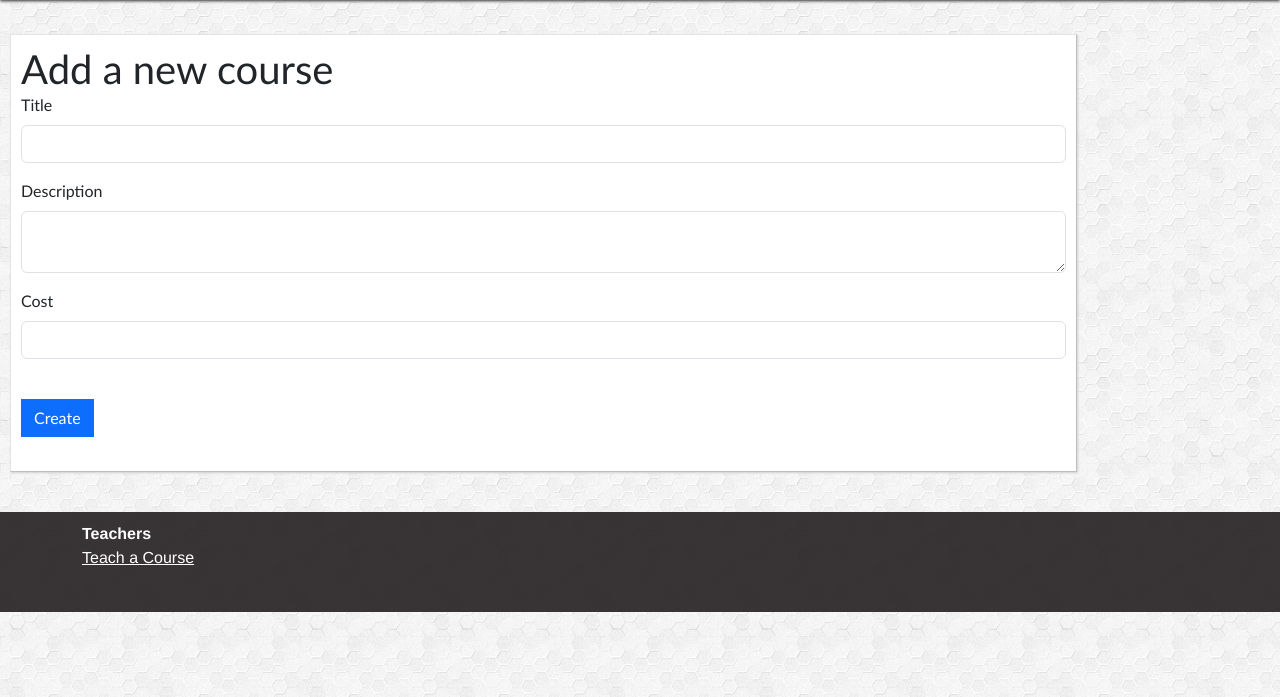
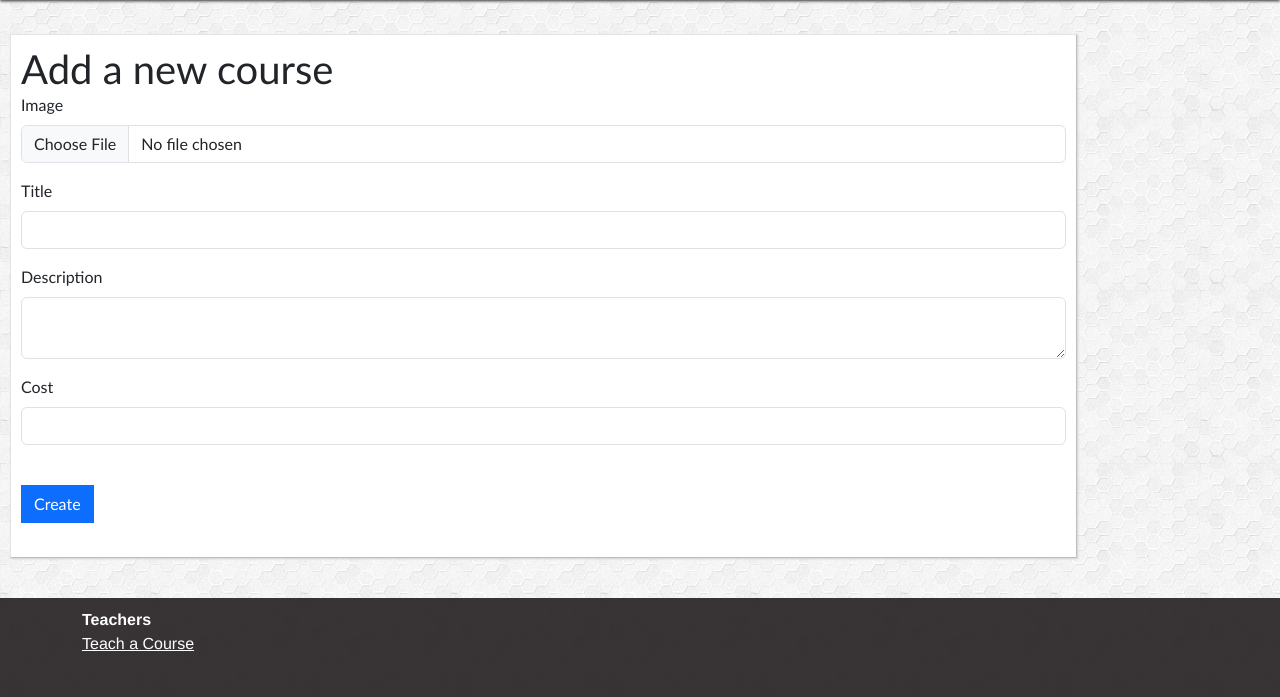
Before and after one commit to Sapho801/Flixter, a Rails app: page /instructor/courses/new in a window 1280 px wide. Shown: the part 56-753 px from the top of the page. Run offline with Rails 7, Linux system fonts and the light colour scheme; the visitor is signed in with stand-in values (Sample User, id 1); style sheets or scripts are compiled from the project's sources; some libraries are stand-ins or nearby versions.

Commit message:
First part of Lesson 20 completed , set up image uploading

```diff
--- a/app/controllers/instructor/courses_controller.rb
+++ b/app/controllers/instructor/courses_controller.rb
@@ -32,6 +32,6 @@ class Instructor::CoursesController < ApplicationController
   end
 
   def course_params
-    params.require(:course).permit(:title, :description, :cost)
+    params.require(:course).permit(:title, :description, :cost, :image)
   end
 end
--- a/app/models/course.rb
+++ b/app/models/course.rb
@@ -5,4 +5,5 @@ class Course < ApplicationRecord
   validates :title, presence: true
   validates :description, presence: true
   validates :cost, presence: true, numericality: {greater_than_or_equal_to: 0}
+  mount_uploader :image, ImageUploader
 end
--- a/app/views/courses/index.html.erb
+++ b/app/views/courses/index.html.erb
@@ -7,6 +7,7 @@
   <% @courses.each do |course| %>
     <h2 class="text-center">
       <%= link_to course.title, course_path(course) %>
+      <%= image_tag course.image.url.to_s, class: 'img-fluid' %>
     </h2>
     <br />
     <div class="row">
--- a/app/views/courses/show.html.erb
+++ b/app/views/courses/show.html.erb
@@ -2,6 +2,7 @@
 
 <div class="booyah-box col-10 offset-1">
   <h1><%= @course.title %></h1>
+  <%= image_tag @course.image.url.to_s, class: 'img-fluid' %>
   <br />
   <div class="row">
     <div class="col-sm-4 col-12">
--- a/app/views/instructor/courses/new.html.erb
+++ b/app/views/instructor/courses/new.html.erb
@@ -2,6 +2,7 @@
 <div class="booyah-box col-10 offset-1">
   <h1>Add a new course</h1>
   <%= simple_form_for @course, url: instructor_courses_path do |f| %>
+    <%= f.input :image %>
     <%= f.input :title %>
     <%= f.input :description %>
     <%= f.input :cost %>
--- a/app/views/instructor/courses/show.html.erb
+++ b/app/views/instructor/courses/show.html.erb
@@ -1,6 +1,7 @@
 <br />
 <div class="booyah-box col-10 offset-1">
   <h1 class="text-center"><%= current_course.title %></h1>
+  <%= image_tag current_course.image.url.to_s, class: 'img-fluid' %>
   <br />
   <%= link_to 'Preview As Student...', course_path(current_course), class: 'btn btn-warning float-right' %>
   <br class="clr" />
--- /dev/null
+++ b/db/migrate/20190827162614_add_image_to_courses.rb
@@ -0,0 +1,5 @@
+class AddImageToCourses < ActiveRecord::Migration[5.2]
+  def change
+    add_column :courses, :image, :string
+  end
+end
```
Also changed, not shown: app/uploaders/image_uploader.rb (added, +47 -0 lines), Gemfile, Gemfile.lock, app/controllers/courses_controller.rb (line endings or trailing spaces), db/schema.rb, 1 other file.
